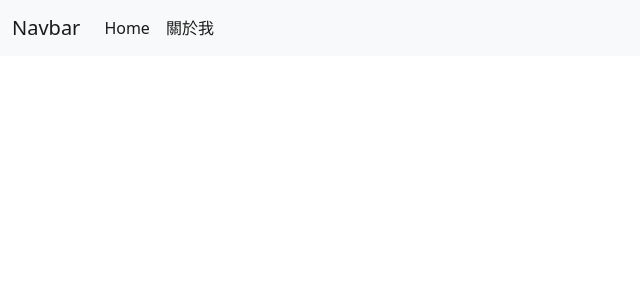
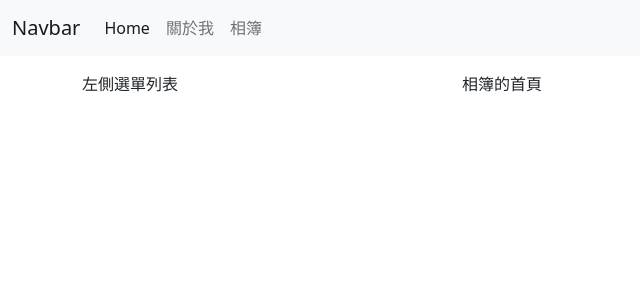
Before and after one commit to MIN82814/routerClass, a React (Vite) app: page /album in a window 1280 px wide. Before the commit this address had no page. Shown: the top 300 px of the page, without its empty margins (0-640 px from the left). Built offline with nearby package versions, Linux system fonts and the light colour scheme.

Commit message:
新增相簿功能，整合 Axios，更新路由配置，新增 AlbumLayout 和 AlbumIndex 頁面，更新 Navbar 以支援新路由

```diff
--- a/package.json
+++ b/package.json
@@ -11,6 +11,7 @@
     "deploy": "gh-pages -d dist"
   },
   "dependencies": {
+    "axios": "^1.13.2",
     "react": "^19.2.0",
     "react-dom": "^19.2.0",
     "react-router-dom": "^7.11.0"
--- a/src/App.jsx
+++ b/src/App.jsx
@@ -1,8 +1,10 @@
 import { useState } from "react";
 import Navbar from "./components/navbar.jsx";
-import {Routes,Route} from "react-router-dom";
+import { Routes, Route } from "react-router-dom";
 import Home from "./pages/Home";
 import About from "./pages/About";
+import AlbumLayout from "./pages/AlbumLayout";
+import AlbumIndex from "./pages/AlbumIndex";
 
 function App() {
   return (
@@ -10,12 +12,15 @@
       <Navbar />
       {/*把Routes加在輸出內容裡面，內層加入Route是對應一個個路徑*/}
       <div className="container mt-3">
-<Routes>
-     {/*當進入到path路徑時，element要渲染哪個元件*/}
-<Route path="/" element={<Home/>}></Route>
-<Route path="/about" element={<About/>}></Route>
-</Routes>
-
+        <Routes>
+          {/*當進入到path路徑時，element要渲染哪個元件*/}
+          <Route path="/" element={<Home />}></Route>
+          <Route path="/about" element={<About />}></Route>
+          <Route path="/album" element={<AlbumLayout />}>
+            {/*path="index"改為index會是子路由預設指定的元件*/}
+            <Route index element={<AlbumIndex />}></Route>
+          </Route>
+        </Routes>
       </div>
     </>
   );
--- a/src/components/navbar.jsx
+++ b/src/components/navbar.jsx
@@ -15,7 +15,10 @@
                 <Link  className="nav-link active" to='/'>Home</Link >
             </li>
              <li className="nav-item">
-                <Link  className="nav-link active" to='/about'>關於我</Link >
+                <Link  className="nav-link" to='/about'>關於我</Link >
+            </li>
+             <li className="nav-item">
+                <Link  className="nav-link" to='/album'>相簿</Link >
             </li>
           </ul>
         </div>
--- /dev/null
+++ b/src/pages/AlbumIndex.jsx
@@ -0,0 +1,3 @@
+export default function AlbumIndex() {
+  return <div>相簿的首頁</div>;
+}
--- /dev/null
+++ b/src/pages/AlbumLayout.jsx
@@ -0,0 +1,17 @@
+{/*Outlet才可以透過路由來切換內容*/}
+import { Outlet } from "react-router-dom";
+import axios from "axios";
+import { useEffect, useState } from "react";
+
+export default function AlbumLayout() {
+    const [list,setList]=useState([]);
+    useEffect(()=>{},[])
+  return (
+    <div className="row">
+      <div className="col-4">左側選單列表</div>
+      <div className="col-8">
+        <Outlet />
+      </div>
+    </div>
+  );
+}
```
Also changed, not shown: 2 other files (tests, documents, lock files or other folders).
